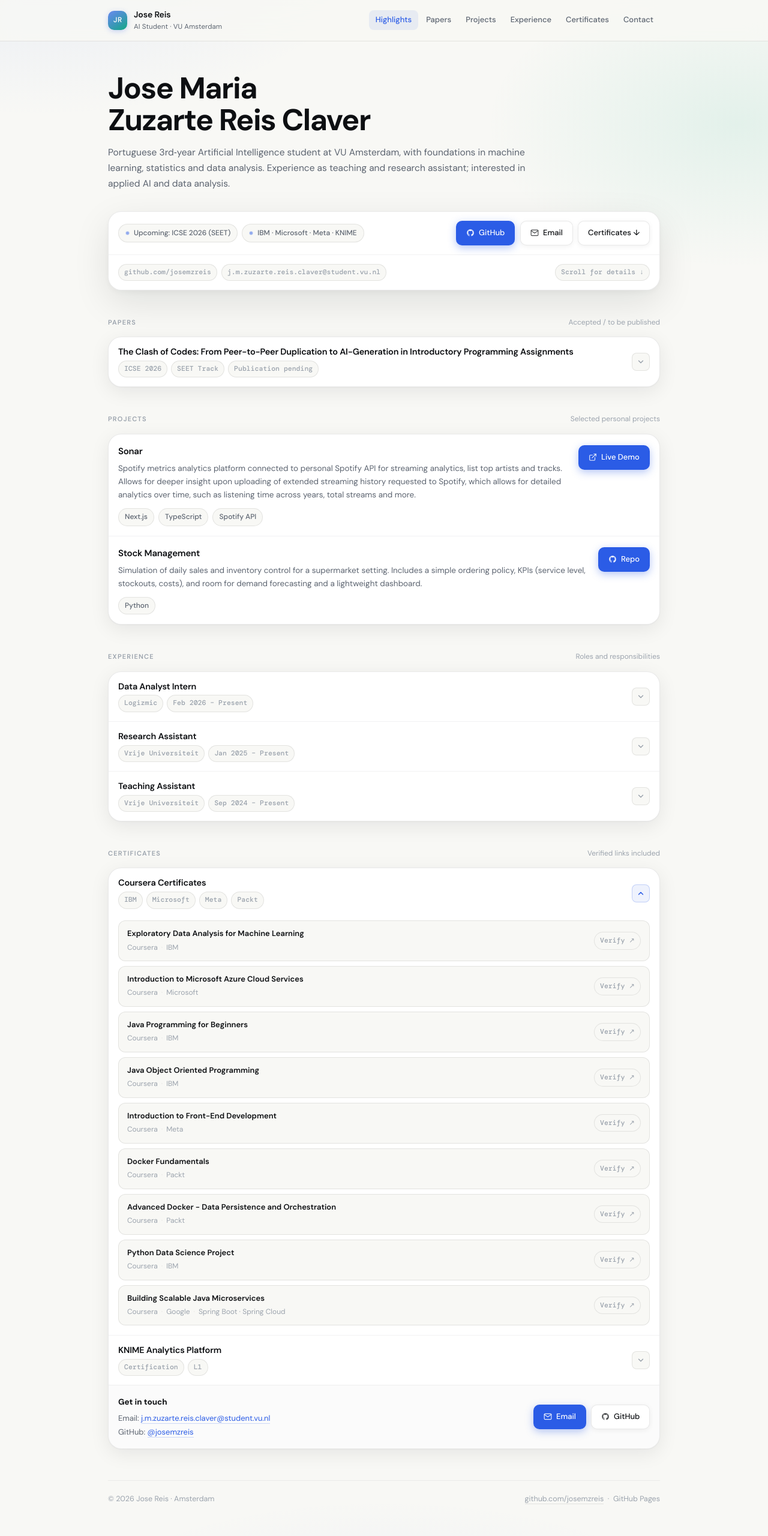
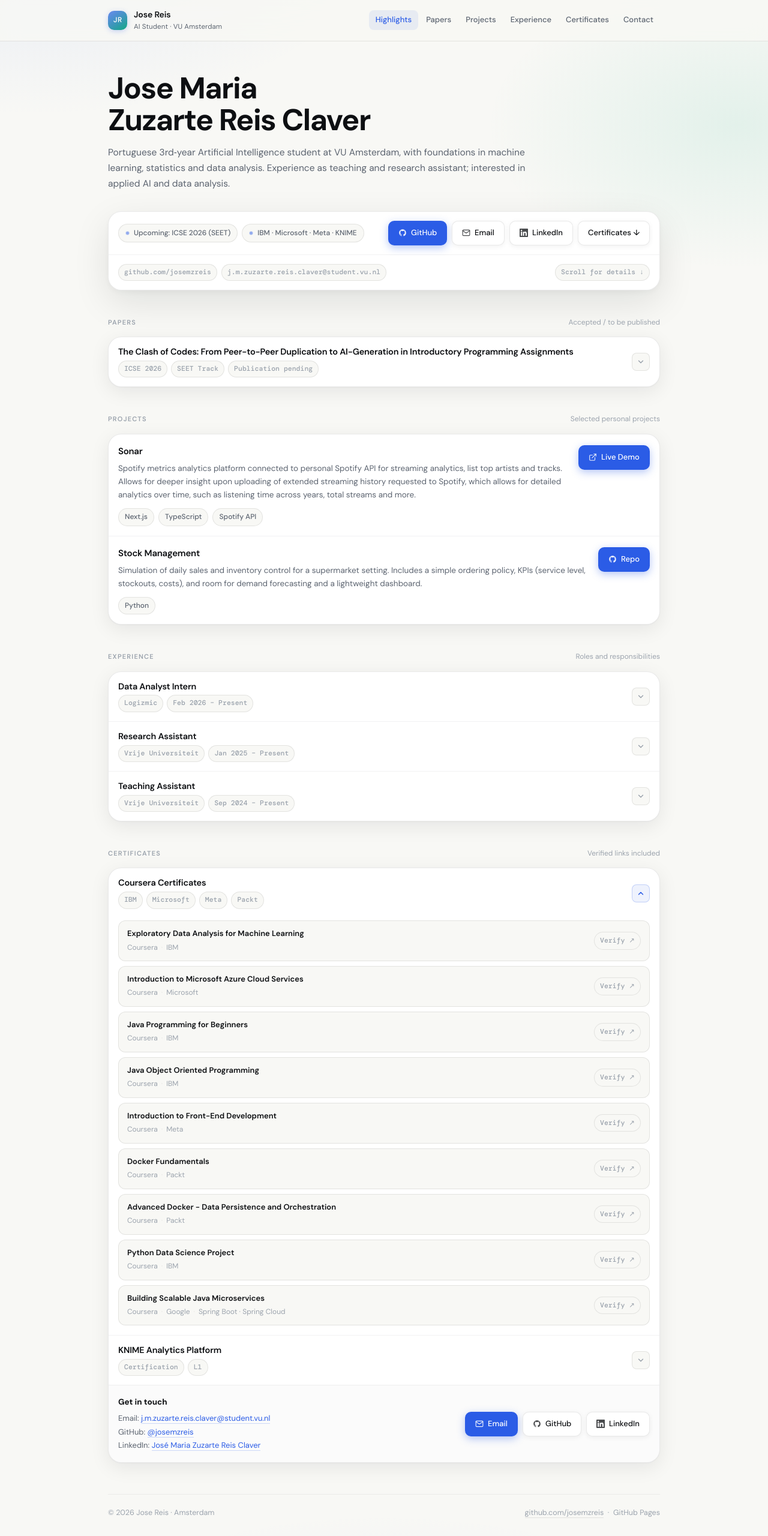
Before and after one commit to josemzreis/josemzreis.github.io, a plain HTML site: page index.html in a window 1280 px wide. Shown: the whole page at 60% size. Drawn offline with nearby package versions, Linux system fonts and the light colour scheme.

Commit message:
Linkedin and Job desc

```diff
--- a/index.html
+++ b/index.html
@@ -760,6 +760,10 @@
               <svg viewBox="0 0 24 24" fill="none" stroke="currentColor" stroke-width="2" stroke-linecap="round" stroke-linejoin="round" aria-hidden="true"><path d="M4 4h16c1.1 0 2 .9 2 2v12c0 1.1-.9 2-2 2H4c-1.1 0-2-.9-2-2V6c0-1.1.9-2 2-2z"/><polyline points="22,6 12,13 2,6"/></svg>
               Email
             </a>
+            <a class="btn" href="https://www.linkedin.com/in/josé-maria-zuzarte-reis-claver-570101291/" target="_blank" rel="noreferrer">
+              <svg viewBox="0 0 24 24" fill="currentColor" aria-hidden="true"><path d="M20.447 20.452h-3.554v-5.569c0-1.328-.027-3.037-1.852-3.037-1.853 0-2.136 1.445-2.136 2.939v5.667H9.351V9h3.414v1.561h.046c.477-.9 1.637-1.85 3.37-1.85 3.601 0 4.267 2.37 4.267 5.455v6.286zM5.337 7.433a2.062 2.062 0 01-2.063-2.065 2.064 2.064 0 112.063 2.065zm1.782 13.019H3.555V9h3.564v11.452zM22.225 0H1.771C.792 0 0 .774 0 1.729v20.542C0 23.227.792 24 1.771 24h20.451C23.2 24 24 23.227 24 22.271V1.729C24 .774 23.2 0 22.222 0h.003z"/></svg>
+              LinkedIn
+            </a>
             <a class="btn" href="#certificates">
               Certificates ↓
             </a>
@@ -902,7 +906,13 @@
               </svg>
             </div>
           </summary>
-
+          <div class="body">
+            <div class="inner">
+              <div class="content">
+                <p style="margin: 0;">Supporting e-invoicing and live reporting implementation in a tax technology context. Working with Azure services, Docker, and CI/CD pipelines.</p>
+              </div>
+            </div>
+          </div>
         </details>
 
         <details>
@@ -1106,7 +1116,8 @@
           <div class="left">
             <strong style="color: var(--text); font-size: 13.5px; display: block; margin-bottom: 4px;">Get in touch</strong>
             Email: <a href="mailto:j.m.zuzarte.reis.claver@student.vu.nl">j.m.zuzarte.reis.claver@student.vu.nl</a><br/>
-            GitHub: <a href="https://github.com/josemzreis" target="_blank" rel="noreferrer">@josemzreis</a>
+            GitHub: <a href="https://github.com/josemzreis" target="_blank" rel="noreferrer">@josemzreis</a><br/>
+            LinkedIn: <a href="https://www.linkedin.com/in/josé-maria-zuzarte-reis-claver-570101291/" target="_blank" rel="noreferrer">José Maria Zuzarte Reis Claver</a>
           </div>
           <div class="right">
             <a class="btn primary" href="mailto:j.m.zuzarte.reis.claver@student.vu.nl">
@@ -1116,6 +1127,10 @@
             <a class="btn" href="https://github.com/josemzreis" target="_blank" rel="noreferrer">
               <svg viewBox="0 0 24 24" fill="currentColor" aria-hidden="true"><path d="M12 2C6.477 2 2 6.484 2 12.017c0 4.425 2.865 8.18 6.839 9.504.5.092.682-.217.682-.483 0-.237-.008-.868-.013-1.703-2.782.605-3.369-1.343-3.369-1.343-.454-1.158-1.11-1.466-1.11-1.466-.908-.62.069-.608.069-.608 1.003.07 1.531 1.032 1.531 1.032.892 1.53 2.341 1.088 2.91.832.092-.647.35-1.088.636-1.338-2.22-.253-4.555-1.113-4.555-4.951 0-1.093.39-1.988 1.029-2.688-.103-.253-.446-1.272.098-2.65 0 0 .84-.27 2.75 1.026A9.564 9.564 0 0112 6.844c.85.004 1.705.115 2.504.337 1.909-1.296 2.747-1.027 2.747-1.027.546 1.379.202 2.398.1 2.651.64.7 1.028 1.595 1.028 2.688 0 3.848-2.339 4.695-4.566 4.943.359.309.678.92.678 1.855 0 1.338-.012 2.419-.012 2.747 0 .268.18.58.688.482A10.019 10.019 0 0022 12.017C22 6.484 17.522 2 12 2z"/></svg>
               GitHub
+            </a>
+            <a class="btn" href="https://www.linkedin.com/in/josé-maria-zuzarte-reis-claver-570101291/" target="_blank" rel="noreferrer">
+              <svg viewBox="0 0 24 24" fill="currentColor" aria-hidden="true"><path d="M20.447 20.452h-3.554v-5.569c0-1.328-.027-3.037-1.852-3.037-1.853 0-2.136 1.445-2.136 2.939v5.667H9.351V9h3.414v1.561h.046c.477-.9 1.637-1.85 3.37-1.85 3.601 0 4.267 2.37 4.267 5.455v6.286zM5.337 7.433a2.062 2.062 0 01-2.063-2.065 2.064 2.064 0 112.063 2.065zm1.782 13.019H3.555V9h3.564v11.452zM22.225 0H1.771C.792 0 0 .774 0 1.729v20.542C0 23.227.792 24 1.771 24h20.451C23.2 24 24 23.227 24 22.271V1.729C24 .774 23.2 0 22.222 0h.003z"/></svg>
+              LinkedIn
             </a>
           </div>
         </div>
```
